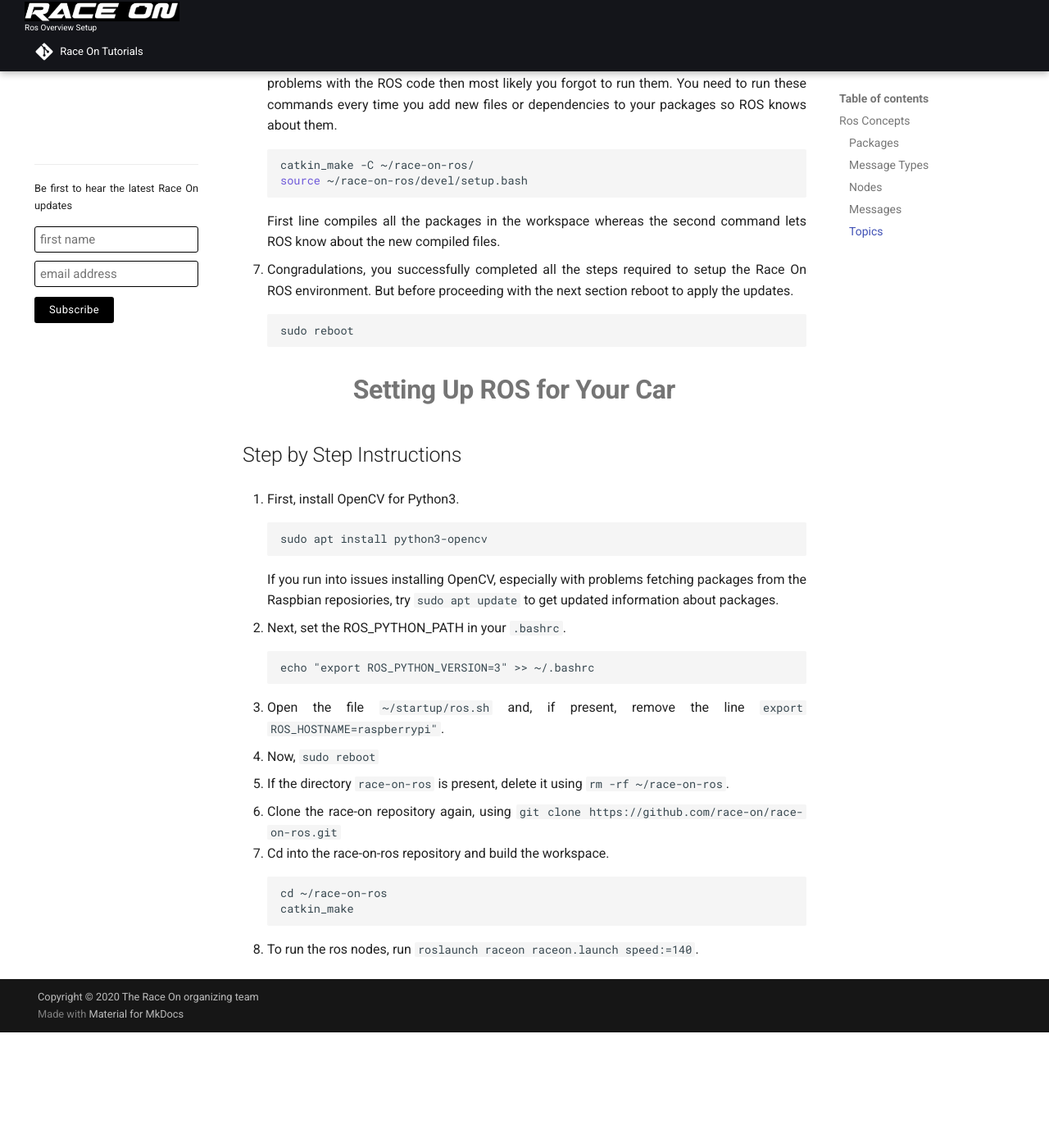
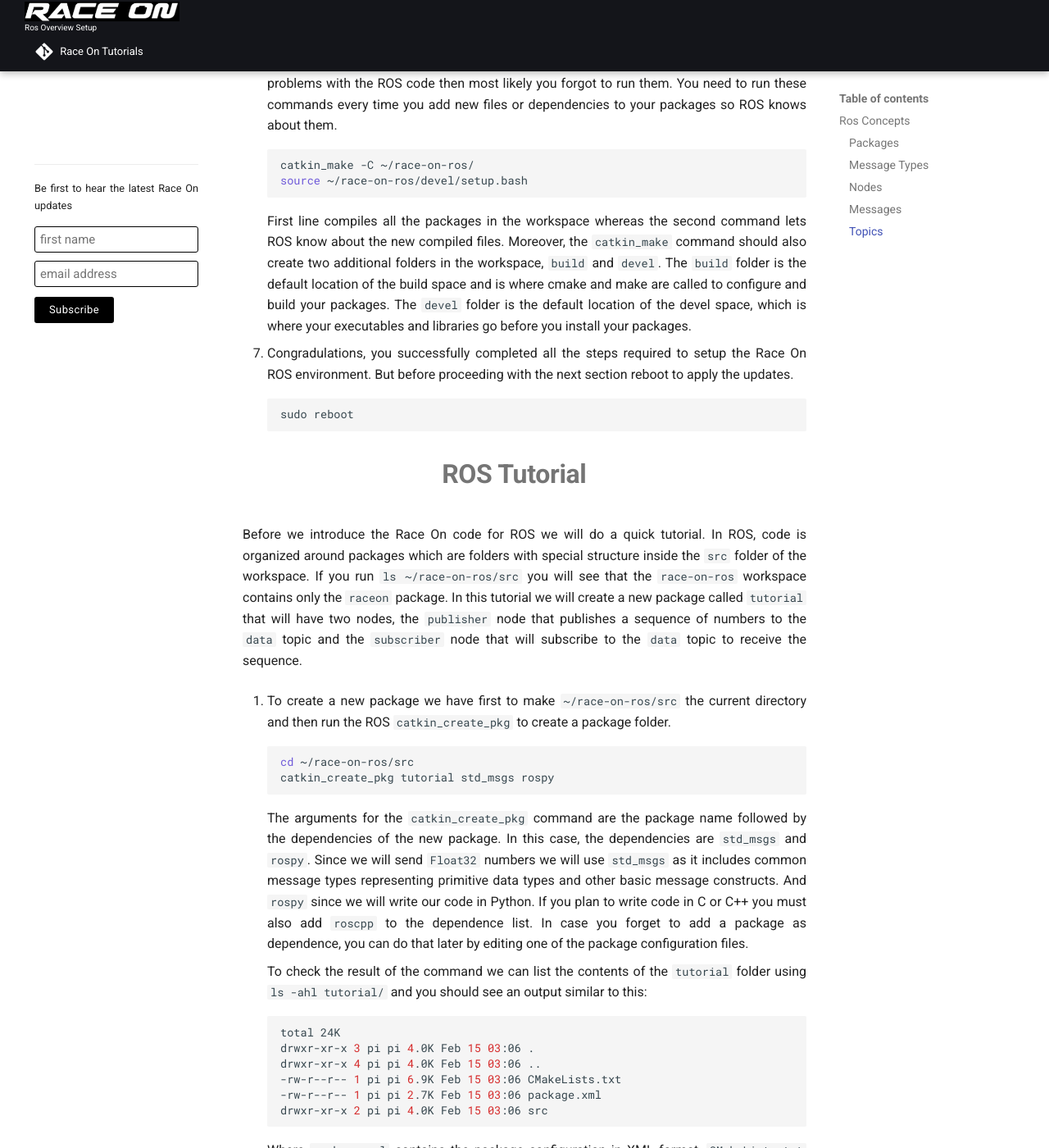
Before and after one commit to race-on/webpage, an MkDocs documentation site: the page built from source/ros.md, in a window 1280 px wide and 1400 px high, scrolled down 2791 px. Shown: the whole window at 82% size. Built offline with MkDocs 1.6.1 and Material for MkDocs 9.7.7, drawn with Linux system fonts in a browser that asks for light colours; comment, search, counter and statistics services are not loaded; before the commit the page ends 4050 px from its top, so only the background shows below that; some of the changed text lies outside the part shown.

Commit message:
Partial tutorial instructions

````diff
--- a/source/ros.md
+++ b/source/ros.md
@@ -71,12 +71,43 @@
     catkin_make -C ~/race-on-ros/
     source ~/race-on-ros/devel/setup.bash
     ```
-    First line compiles all the packages in the workspace whereas the second command lets ROS know about the new compiled files.
+    First line compiles all the packages in the workspace whereas the second command lets ROS know about the new compiled files. Moreover, the ```catkin_make``` command should also create two additional folders in the workspace, ```build``` and ```devel```. The ```build``` folder is the default location of the build space and is where cmake and make are called to configure and build your packages. The ```devel``` folder is the default location of the devel space, which is where your executables and libraries go before you install your packages.
 
 1. Congradulations, you successfully completed all the steps required to setup the Race On ROS environment. But before proceeding with the next section reboot to apply the updates.
     ```bash
     sudo reboot
     ```
+
+# ROS Tutorial
+Before we introduce the Race On code for ROS we will do a quick tutorial. In ROS, code is organized around packages which are folders with special structure inside the  ```src``` folder of the workspace. If you run ```ls ~/race-on-ros/src``` you will see that the ```race-on-ros``` workspace contains only the ```raceon``` package. In this tutorial we will create a new package called ```tutorial``` that will have two nodes, the ```publisher``` node that publishes a sequence of numbers to the ```data``` topic and the ```subscriber``` node that will subscribe to the ```data``` topic to receive the sequence.
+
+1. To create a new package we have first to make ```~/race-on-ros/src``` the current directory and then run the ROS ```catkin_create_pkg``` to create a package folder.
+
+    ```bash
+    cd ~/race-on-ros/src
+    catkin_create_pkg tutorial std_msgs rospy
+    ```
+    The arguments for the ```catkin_create_pkg``` command are the package name followed by the dependencies of the new package. In this case, the dependencies are ```std_msgs``` and ```rospy```. Since we will send ```Float32``` numbers
+we will use ```std_msgs``` as it includes common message types representing primitive data types and other basic message constructs. And ```rospy``` since we will write our code in Python. If you plan to write code in C or C++ you must also add ```roscpp``` to the dependence list. In case you forget to add a package as dependence, you can do that later by editing one of the package configuration files.
+
+    To check the result of the command we can list the contents of the ```tutorial``` folder using ```ls -ahl tutorial/``` and you should see an output similar to this:
+    ```bash
+    total 24K
+    drwxr-xr-x 3 pi pi 4.0K Feb 15 03:06 .
+    drwxr-xr-x 4 pi pi 4.0K Feb 15 03:06 ..
+    -rw-r--r-- 1 pi pi 6.9K Feb 15 03:06 CMakeLists.txt
+    -rw-r--r-- 1 pi pi 2.7K Feb 15 03:06 package.xml
+    drwxr-xr-x 2 pi pi 4.0K Feb 15 03:06 src
+    ```
+    Where ```package.xml``` contains the package configuration in XML format, ```CMakeLists.txt``` contains the instructions how to build the C++ code, and the ```src``` is the directory where you place all your source files. To change the dependency list of your package at a later time or costumize the package edit the ```package.xml``` file.
+
+    To build the package run
+    ```bash
+    cd ~/race-on-ros/
+    catkin_make
+    ```
+    Since we did not write any code this will should not encounter any errors, just see that ```catkin```, the build tool of ROS, recognized the new package and traversed it contents.
+
 
 
 # Setting Up ROS for Your Car
````
